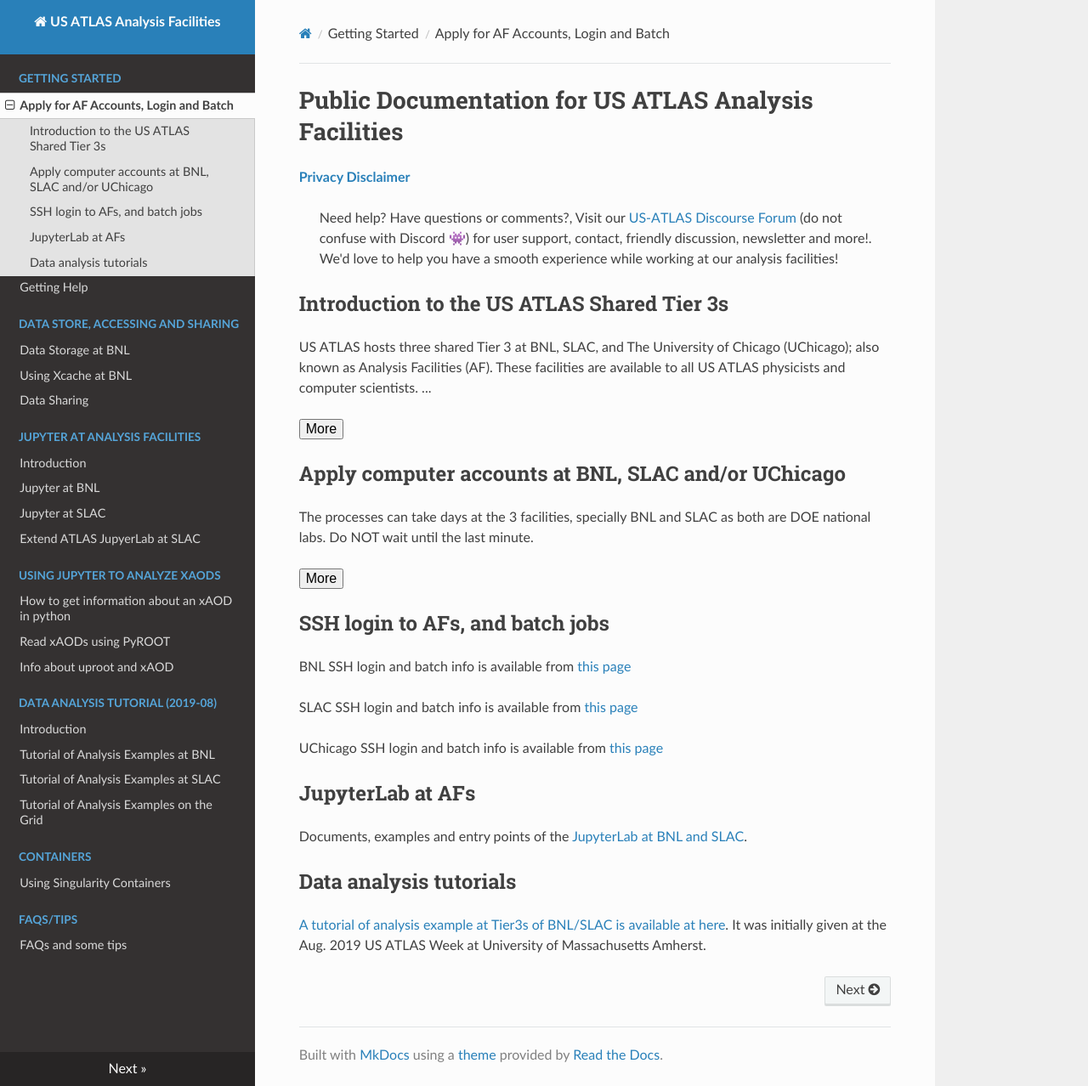
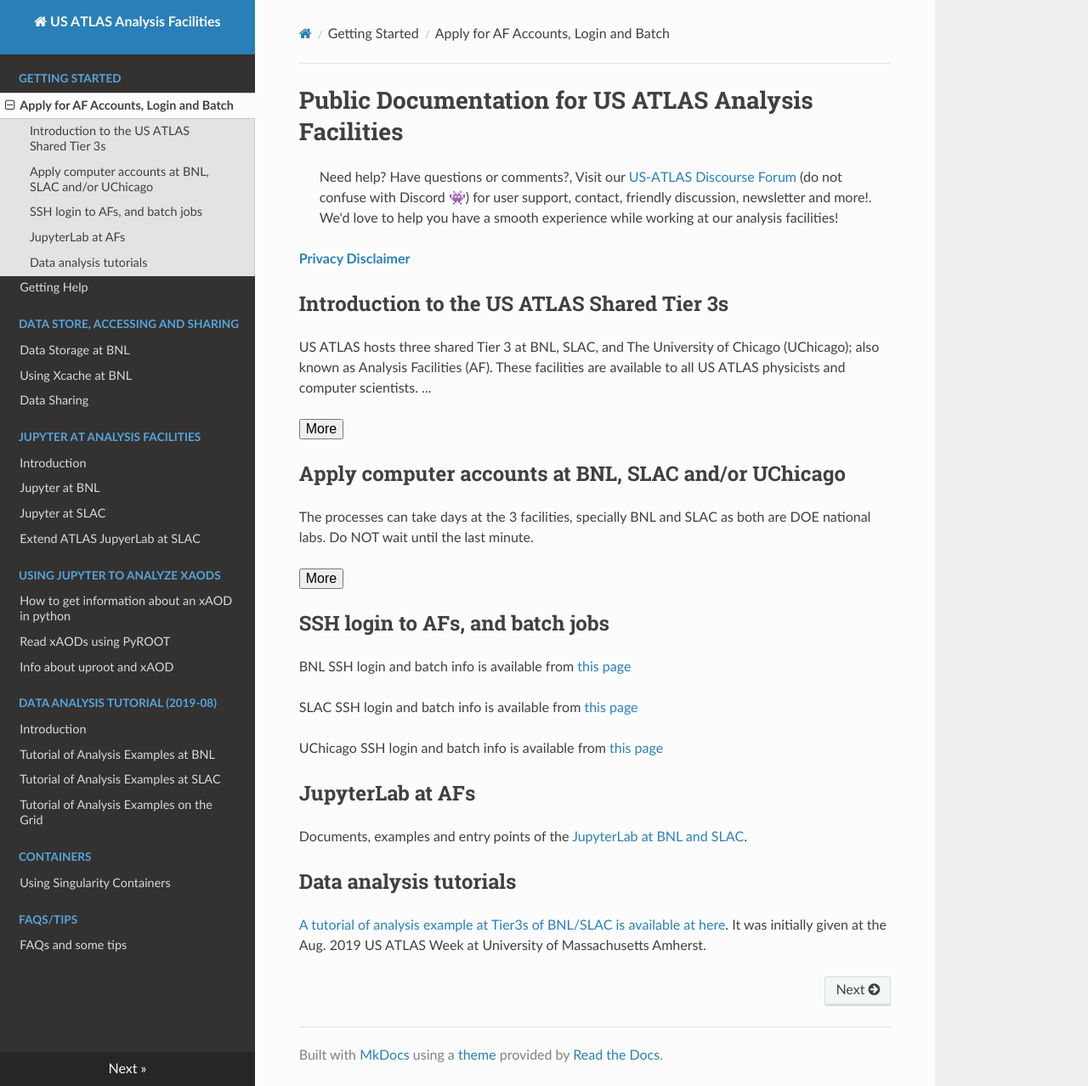
Before and after one commit to usatlas/AFdocs, an MkDocs documentation site: the page built from tier3docs/README.md, in a window 1280 px wide and 1278 px high. Shown: the whole window at 85% size. Built offline with MkDocs 1.6.1, drawn with Linux system fonts in a browser that asks for light colours; nearby versions of some CDN libraries.

```diff
--- a/tier3docs/README.md
+++ b/tier3docs/README.md
@@ -7,13 +7,11 @@
 
 # Public Documentation for US ATLAS Analysis Facilities
 
+>
+>   Need help? Have questions or comments?, Visit our [US-ATLAS Discourse Forum ](https://atlas-talk.sdcc.bnl.gov/) (do not confuse with Discord 👾)
+>    for user support, contact, friendly discussion, newsletter and more!. We'd love to help you have a smooth experience while working at our analysis facilities!
+
 <b>[Privacy Disclaimer](privacyDisclaimer)</b>
-
->
->Need help? Have questions or comments?, Visit our [US-ATLAS Discourse Forum ](https://atlas-talk.sdcc.bnl.gov/) (do not confuse with Discord 👾)
-for user support, contact, friendly discussion, newsletter and more!. We'd love to help you have a smooth experience while working at our analysis facilities!
->
-
 
 ## Introduction to the US ATLAS Shared Tier 3s
 US ATLAS hosts three shared Tier 3 at BNL, SLAC, and The University of Chicago (UChicago); also known as Analysis Facilities (AF). These
```
